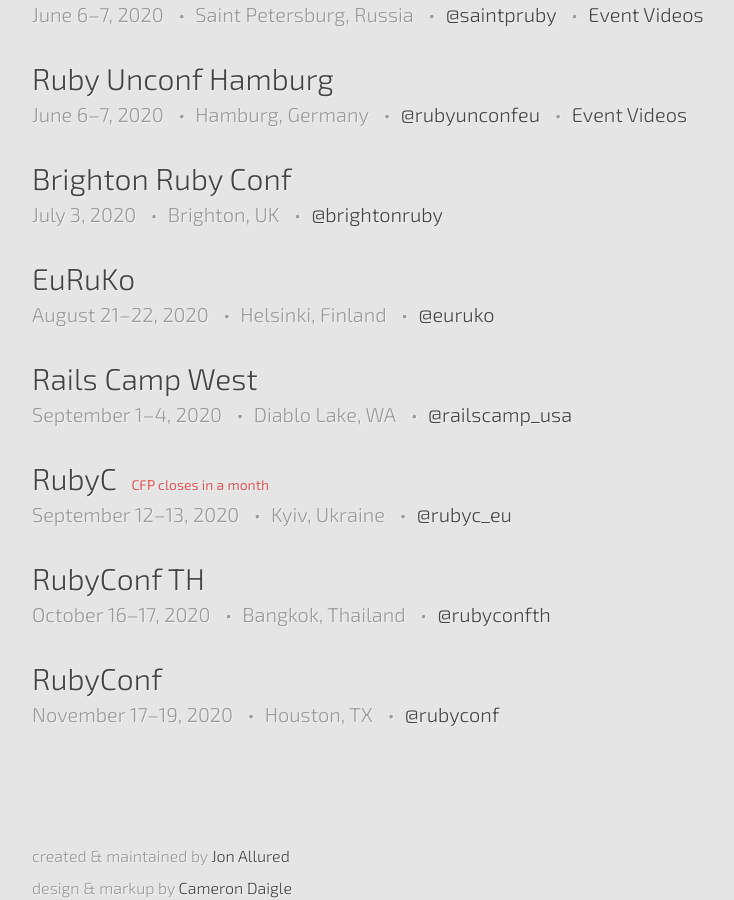
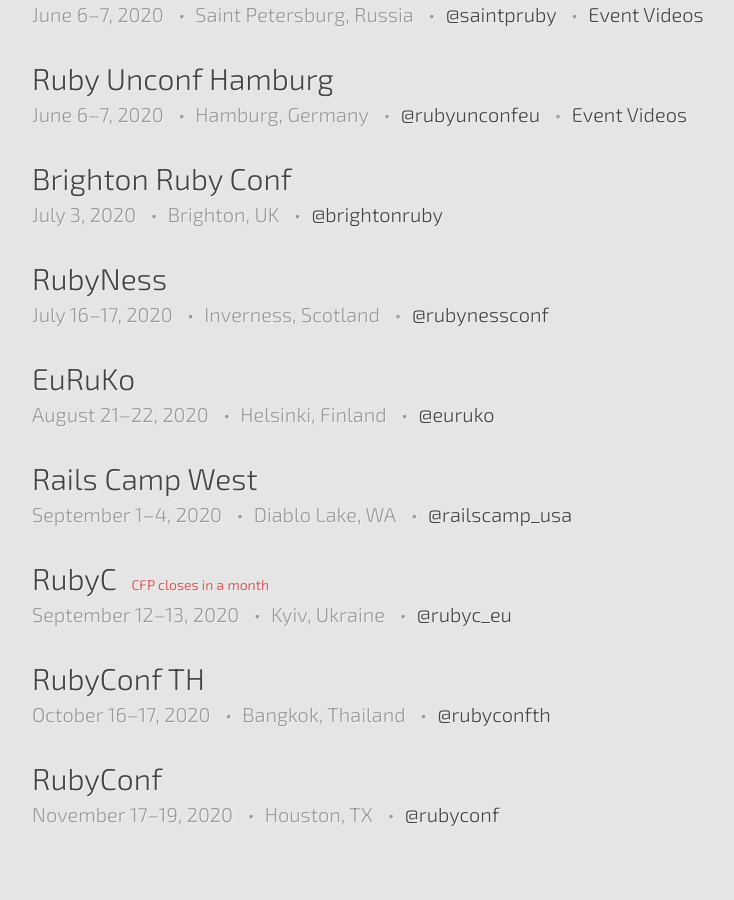
Before and after one commit to ruby-conferences/ruby-conferences.github.io, a Jekyll site: the page built from index.html, in a window 1280 px wide and 900 px high, scrolled down 1434 px. Shown: the whole window, without its empty margins (208-942 px from the left). Built offline with Jekyll 4.4.1, drawn with Linux system fonts in a browser that asks for light colours.

Commit message:
Add RubyNess 2020

```diff
--- a/_data/conferences.yml
+++ b/_data/conferences.yml
@@ -1954,6 +1954,13 @@
   url: https://brightonruby.com
   twitter: brightonruby
 
+- name: RubyNess
+  location: Inverness, Scotland
+  start_date: 2020-07-16
+  end_date: 2020-07-17
+  url: https://rubyness.org/
+  twitter: rubynessconf
+
 - name: EuRuKo
   location: Helsinki, Finland
   start_date: 2020-08-21
```
